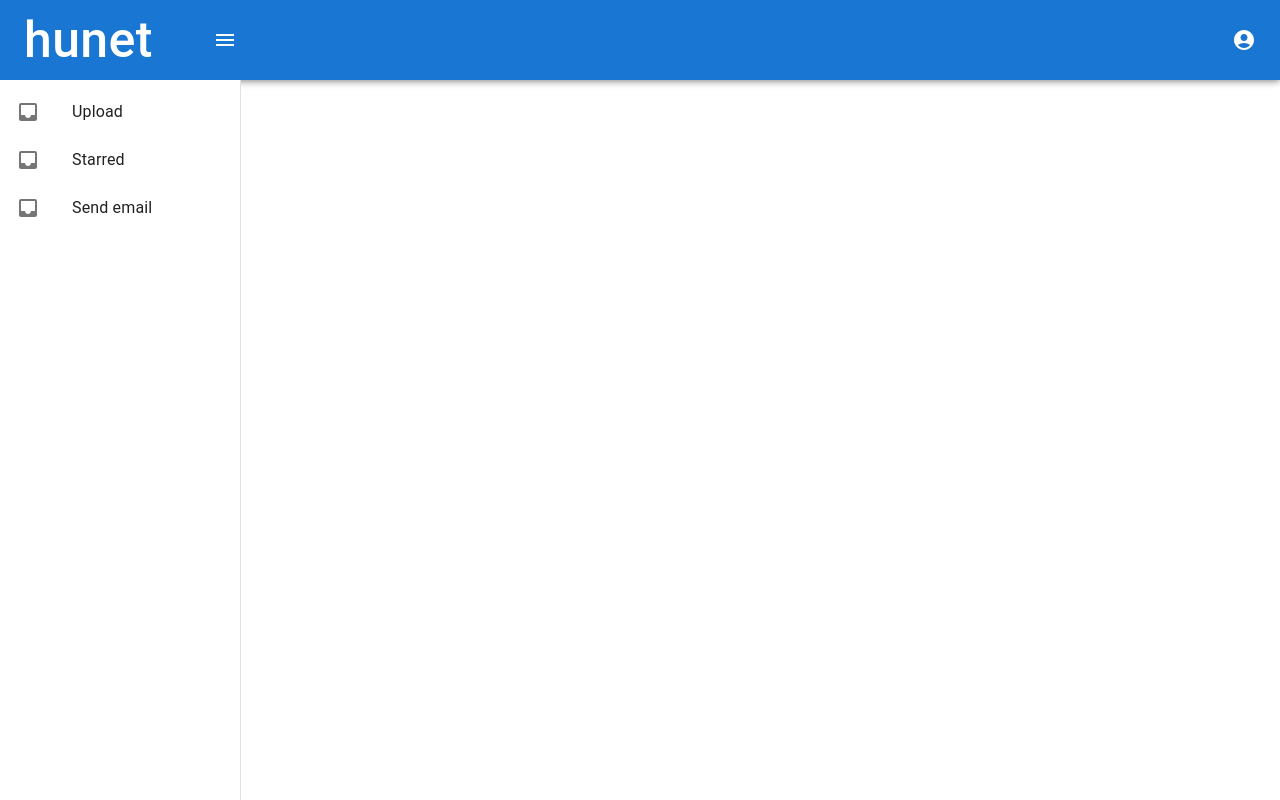
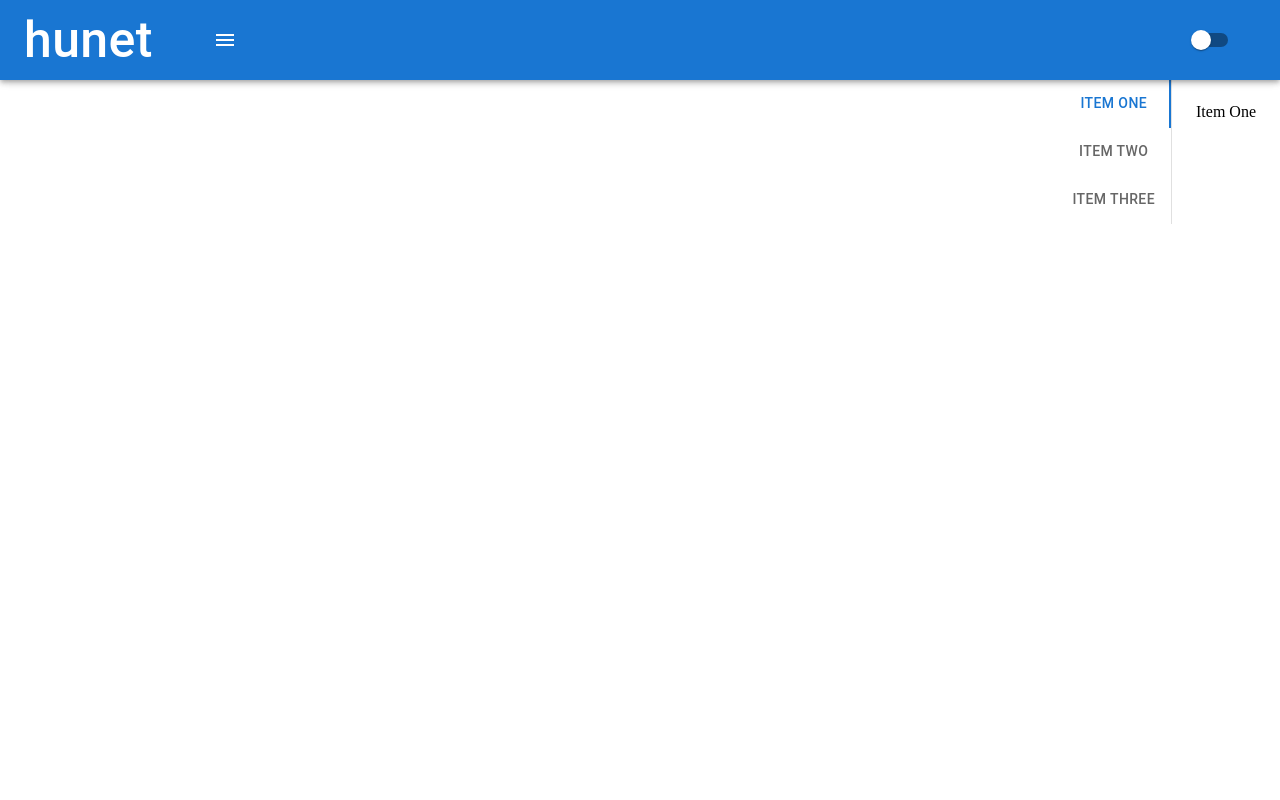
Before and after one commit to su199992/cms-project, a React (Create React App) app: page /HomePage in a window 1280 px wide. Built offline with nearby package versions, Linux system fonts and the light colour scheme.

Commit message:
메뉴 수정

```diff
--- a/package.json
+++ b/package.json
@@ -6,6 +6,7 @@
     "@emotion/react": "^11.11.4",
     "@emotion/styled": "^11.11.5",
     "@mui/icons-material": "^5.15.15",
+    "@mui/lab": "^5.0.0-alpha.170",
     "@mui/material": "^5.15.14",
     "@testing-library/jest-dom": "^5.17.0",
     "@testing-library/react": "^13.4.0",
--- a/src/pages/homePage.js
+++ b/src/pages/homePage.js
@@ -1,61 +1,24 @@
 import React, { useState } from 'react';
-import { Box, AppBar, Toolbar, IconButton, Typography, Menu, MenuItem, Drawer, List, ListItem, ListItemButton, ListItemIcon, ListItemText } from '@mui/material';
+import { Box, AppBar, Toolbar, IconButton, Typography, Switch, FormControlLabel, Tab, Tabs } from '@mui/material';
+import { TabPanel, TabContext }  from '@mui/lab'; // TabContext import 추가
 import MenuIcon from '@mui/icons-material/Menu';
-import AccountCircle from '@mui/icons-material/AccountCircle';
-import InboxIcon from '@mui/icons-material/Inbox';
+import { useNavigate } from 'react-router-dom';
 
 const HomePage = () => {
-  const [anchorEl, setAnchorEl] = useState(null);
-  const isMenuOpen = Boolean(anchorEl);
-  const [drawerOpen, setDrawerOpen] = useState(true); // 사이드바 열림 상태를 true로 초기화
+  const navigate = useNavigate();
+  const [value, setValue] = useState(0);
 
-  const handleProfileMenuOpen = (event) => {
-    setAnchorEl(event.currentTarget);
+  const handleLogout = () => {
+    navigate('/')
   };
 
-  const handleMenuClose = () => {
-    setAnchorEl(null);
+  const handleTabChange = (event, newValue) => {
+    setValue(newValue);
   };
-
-  const handleLogout = () => {
-    console.log("Logging out...");
-    handleMenuClose();
-  };
-
-  const toggleDrawer = () => {
-    setDrawerOpen(!drawerOpen); // 사이드바 열기/닫기 토글
-  };
-
-  const drawer = (
-    <Drawer
-      open={drawerOpen}
-      onClose={toggleDrawer}
-      variant="persistent"
-      sx={{
-        width: 240,
-        flexShrink: 0,
-        top: '64px',
-        height: 'calc(100vh - 80px)', // 전체 높이에서 앱바 높이를 뺀 만큼 설정
-        '& .MuiDrawer-paper': { width: 240, top: '80px', height: 'calc(100vh - 64px)' } // 여기도 동일하게 적용
-      }}
-    >
-      <List>
-        {['Upload', 'Starred', 'Send email'].map((text, index) => (
-          <ListItem key={text} disablePadding>
-            <ListItemButton>
-              <ListItemIcon>
-                {<InboxIcon />}
-              </ListItemIcon>
-              <ListItemText primary={text} />
-            </ListItemButton>
-          </ListItem>
-        ))}
-      </List>
-    </Drawer>
-  );
 
   return (
       <Box sx={{ display: 'flex' }}>
+        <Box sx={{ flexGrow: 1 }}>
           <AppBar position="fixed">
             <Toolbar>
               <Typography variant="h6" component="div" sx={{ fontSize: '50px'}}>
@@ -65,49 +28,38 @@ const HomePage = () => {
                 size="large"
                 color="inherit"
                 aria-label="open drawer"
-            onClick={toggleDrawer} // 사이드바 열기/닫기 이벤트
-            sx={{ marginLeft: 6}}  // 'hunet' 오른쪽 30px에 위치
-          >
+                sx={{ marginLeft: 6}} >
                 <MenuIcon />
               </IconButton>
-          <IconButton
-            size="large"
-            edge="end"
-            aria-label="account of current user"
-            aria-controls="menu-appbar"
-            aria-haspopup="true"
-            onClick={handleProfileMenuOpen}
-            color="inherit"
-            sx={{ marginLeft: 'auto' }}  // 가장 오른쪽에 위치
-          >
-            <AccountCircle />
-          </IconButton>
-          <Menu
-            id="menu-appbar"
-            anchorEl={anchorEl}
-            anchorOrigin={{
-              vertical: 'top',
-              horizontal: 'right',
-            }}
-            keepMounted
-            transformOrigin={{
-              vertical: 'top',
-              horizontal: 'right',
-            }}
-            open={isMenuOpen}
-            onClose={handleMenuClose}
-          >
-            <MenuItem onClick={handleMenuClose}>Profile</MenuItem>
-            <MenuItem onClick={handleLogout}>Logout</MenuItem>
-          </Menu>
+              <FormControlLabel
+                value="login"
+                control={<Switch onChange={handleLogout} />}
+                sx={{ marginLeft: 'auto' }} />
             </Toolbar>
           </AppBar>
-      {drawer}
-      <Box component="main" sx={{ flexGrow: 1, p: 3 }}>
-        <Toolbar />
-        {/* 페이지의 주요 내용이 여기에 포함됩니다. */}
+        </Box>
+        <TabContext value={value}> {/* TabContext 제공 */}
+        <Box sx={{ display: 'flex', bgcolor: 'background.paper', marginTop: '80px'}}>
+          <Tabs
+            orientation="vertical"
+            value={value}
+            onChange={handleTabChange}
+            aria-label="Vertical tabs example"
+            sx={{ borderRight: 1, borderColor: 'divider' }}
+          >
+            <Tab label="Item One" value={0}/>
+            <Tab label="Item Two" value={1}  />
+            <Tab label="Item Three" value={2} />
+          </Tabs>
+          <Box sx={{ }}>
+            <TabPanel value={0}> Item One </TabPanel>
+            <TabPanel value={1}> Item Two </TabPanel>
+            <TabPanel value={2}> Item Three </TabPanel>
           </Box>
         </Box>
+        </TabContext>
+      </Box>
+
   );
 };
 
```
Also changed, not shown: src/pages/homePage.css (deleted), 1 other file (tests, documents, lock files or other folders). Lines whose indentation alone changed are shown as unchanged.
